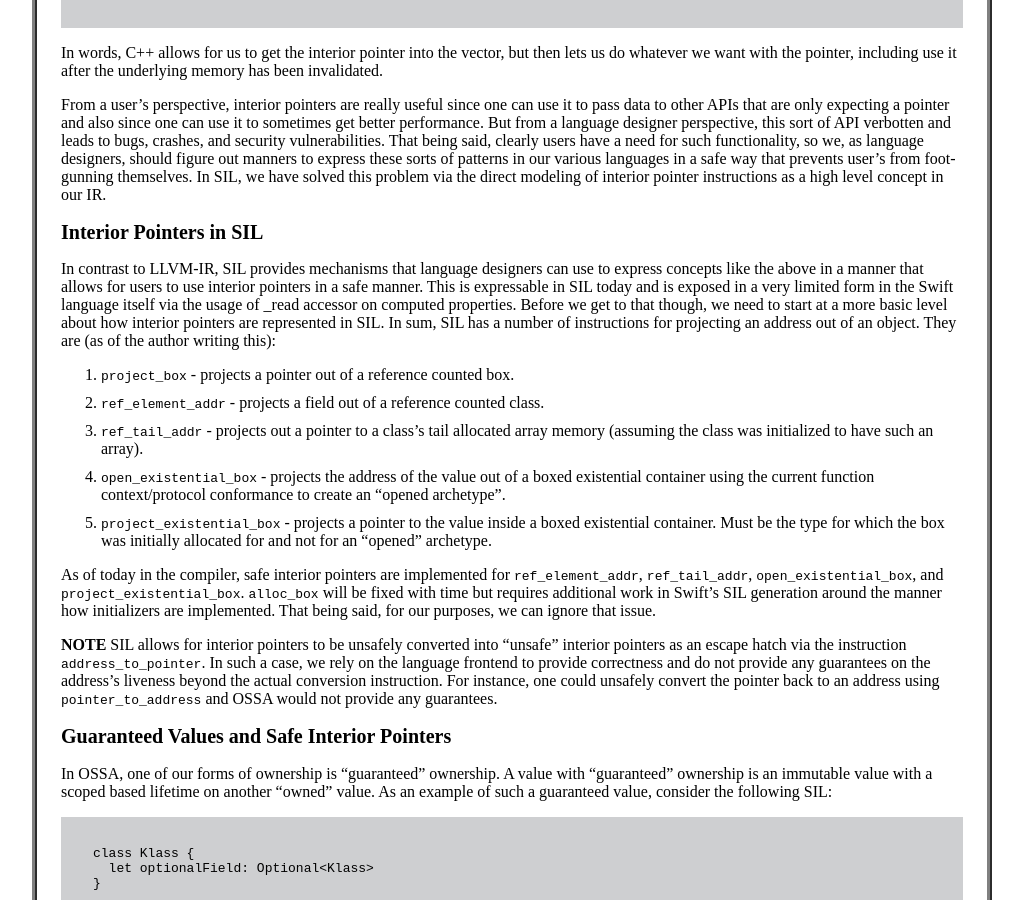
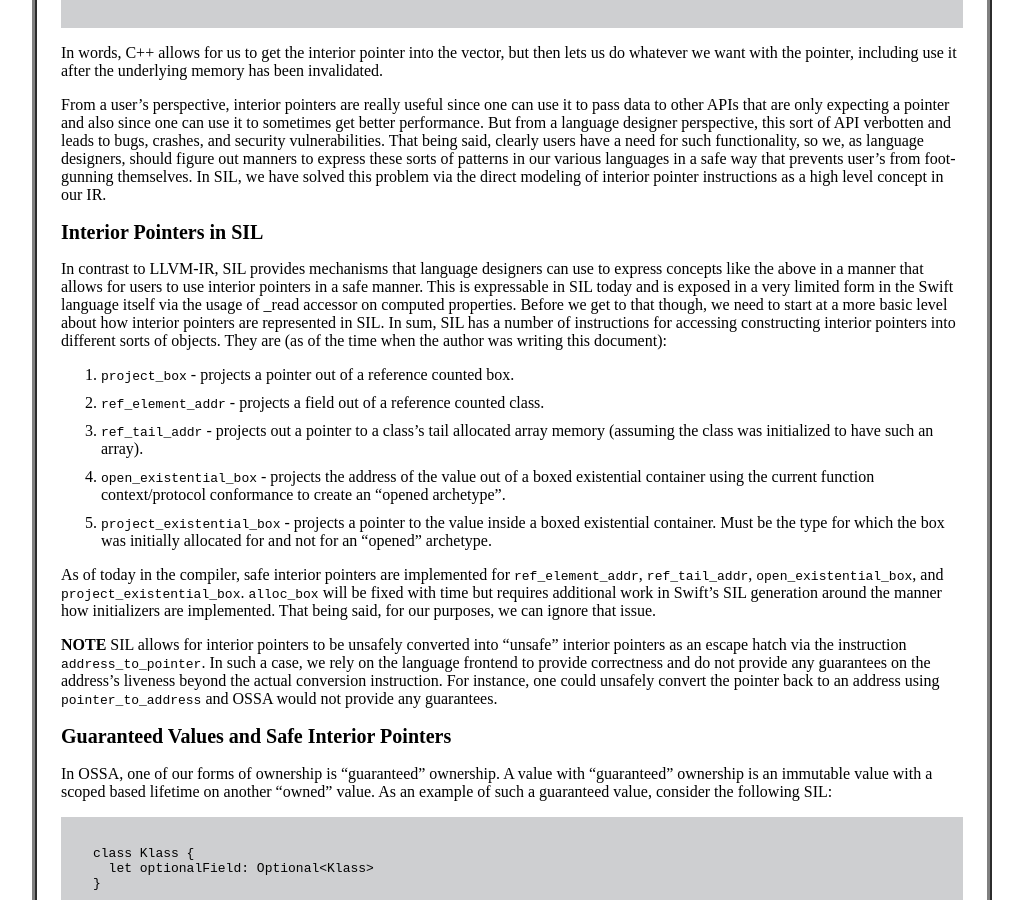
Before and after one commit to gottesmm/gottesmm.github.io, a Jekyll site: the page built from drafts/safe-interior-pointers.md, in a window 1280 px wide and 900 px high, scrolled down 471 px. Shown: the whole window, without its empty margins (128-1151 px from the left). Built offline with Jekyll 4.4.1, drawn with Linux system fonts in a browser that asks for light colours.

Commit message:
[safe-interior-pointers] Small edits.

```diff
--- a/drafts/safe-interior-pointers.md
+++ b/drafts/safe-interior-pointers.md
@@ -60,8 +60,9 @@ expressable in SIL today and is exposed in a very limited form in the
 Swift language itself via the usage of _read accessor on computed
 properties. Before we get to that though, we need to start at a more
 basic level about how interior pointers are represented in SIL. In
-sum, SIL has a number of instructions for projecting an address out of
-an object. They are (as of the author writing this):
+sum, SIL has a number of instructions for accessing constructing
+interior pointers into different sorts of objects. They are (as of the
+time when the author was writing this document):
 
 1. `project_box` - projects a pointer out of a reference counted box.
 2. `ref_element_addr` - projects a field out of a reference counted class.
```
